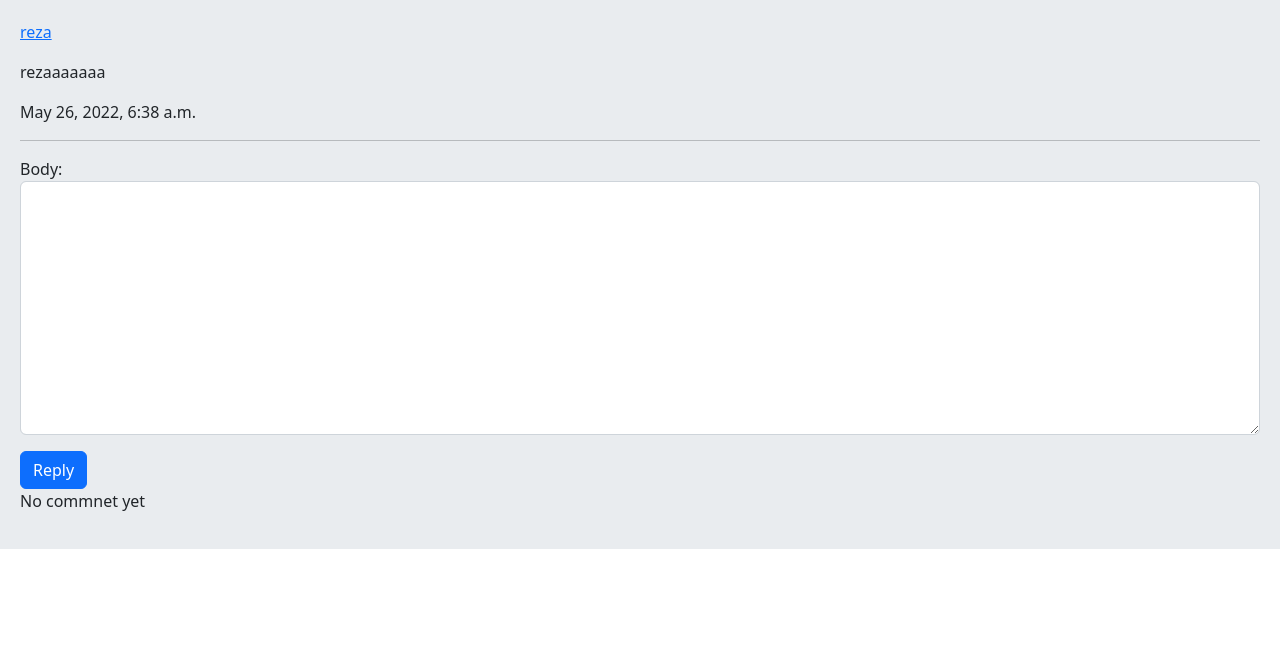
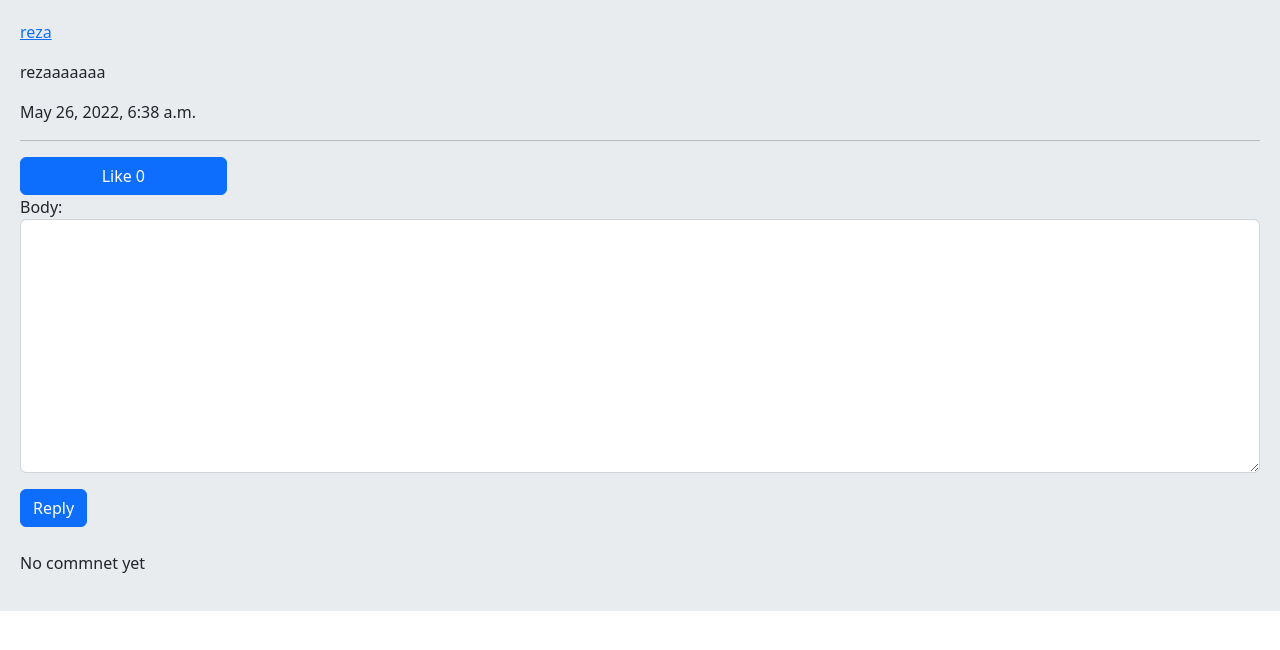
Before and after one commit to MRKazemnejad/django, a Django app: a page that uses home/templates/home/post.html in a window 1280 px wide. Shown: the part 56-706 px from the top of the page. Run offline with Django 4.2, Linux system fonts and the light colour scheme; a user stored in the database is signed in; data comes from the database, SQL or seed files in the repository; both versions use the stored data as it was after the commit.

Commit message:
add like and search part

```diff
--- a/home/admin.py
+++ b/home/admin.py
@@ -1,5 +1,5 @@
 from django.contrib import admin
-from .models import Post,Relation,Comment
+from .models import Post,Relation,Comment,PostLike
 
 # Register your models here.
 # admin.site.register(Post)
@@ -18,3 +18,6 @@ admin.site.register(Relation)
 class CommentAdmin(admin.ModelAdmin):
     list_display=('user','body','is_replay','post')
     raw_id_fields=('user','post','replay')
+
+
+admin.site.register(PostLike)
--- a/home/forms.py
+++ b/home/forms.py
@@ -16,3 +16,11 @@ class CommentFormView(forms.ModelForm):
         widgets={
             'body':forms.Textarea(attrs={'class':'form-control'})
         }
+
+class CommentReplayFormView(forms.ModelForm):
+    class Meta:
+        model=Comment
+        fields=('body',)
+
+class SearchFormView(forms.Form):
+    search=forms.CharField(max_length=200)
--- a/home/models.py
+++ b/home/models.py
@@ -17,6 +17,15 @@ class Post(models.Model):
 
     def get_absolute_url(self):
         return reverse('home:post',kwargs={'post_id':self.id,'post_slug':self.slug})
+    def like_count(self):
+        return self.post_like.count()
+
+    def can_like(self,user):
+        check_user=user.user_like.filter(post=self)
+        if check_user.exists():
+            return True
+        else:
+            return False
 
 
 class Relation(models.Model):
@@ -38,3 +47,11 @@ class Comment(models.Model):
 
     def __str__(self):
         return (f"{self.user.username}-{self.body}-{self.created}")
+
+
+class PostLike(models.Model):
+    user=models.ForeignKey(User,on_delete=models.CASCADE,related_name='user_like')
+    post=models.ForeignKey(Post,on_delete=models.CASCADE,related_name='post_like')
+
+    def __str__(self):
+        return f"{self.user.username} liked {self.post.slug}"
--- a/home/templates/home/index.html
+++ b/home/templates/home/index.html
@@ -1,6 +1,10 @@
 {% extends 'app/base.html' %}
 
 {% block content %}
+    <form method="get" action="">
+    {{ form.as_p }}
+    <input type="submit" value="Search">
+    </form>
 {#    {% if user.is_authenticated %}#}
     {% for post in posts %}
        <a href="{{ post.get_absolute_url }}">{{ post.body|truncatewords:50 }}--{{ post.created|date:"Y-j" }}</a>
--- a/home/templates/home/post.html
+++ b/home/templates/home/post.html
@@ -11,11 +11,13 @@
     <p>{{ post.created }}</p>
     <hr/>
     {% if request.user.is_authenticated %}
+        <a href="{% url 'home:like_view' post.id %}" class="{% if can_like %}disabled{% endif %} btn btn-primary col-md-2">Like {{ post.like_count }}</a>
         <form action="" method="post">
             {% csrf_token %}
             {{ form.as_p }}
             <input class="btn btn-primary" type="submit" value="Reply">
         </form>
+        <br>
     {% else %}
         <p class="alert alert-danger">You are not logged in</p>
     {% endif %}
@@ -23,9 +25,24 @@
         <div class="card bg-dark text-white">
             <p class="card_header">{{ comment.user.username }} | {{ comment.created|timesince }}</p>
             <p class="card_body ">{{ comment.body }}</p>
+        {% if user.is_authenticated %}
+            <form action="" method="post" style="display: none;">
+            {% csrf_token %}
+            {{ reply_form.as_p }}
+            <input type="submit" value="Reply">
+
+            </form>
+        {% endif %}
+        {% with replays=comment.replays.all %}
+            {% for replay in replays %}
+                <p class="bg-secondary m-2 p-2">{{ replay.user.name }}<br>{{ replay.body}}</p>
+            {% endfor %}
+        {% endwith %}
         </div>
+        <br>
     {% empty %}
         <p>No commnet yet</p>
     {% endfor %}
 
+
 {% endblock %}
--- a/home/urls.py
+++ b/home/urls.py
@@ -11,4 +11,6 @@ urlpatterns=[
     path('post/update/<int:post_id>/',views.UpdateView.as_view(),name='update_post'),
     path('follow/<int:user_id>/',views.FollowView.as_view(),name='follow'),
     path('unfollow/<int:user_id>/',views.UnFollowView.as_view(),name='unfollow'),
+    path('reply/<int:post_id>/<int:comment_id>/',views.ReplyView.as_view(),name='reply_view'),
+    path('like/<int:post_id>/',views.LikeView.as_view(),name='like_view'),
 ]
--- a/home/views.py
+++ b/home/views.py
@@ -1,25 +1,30 @@
 from django.shortcuts import render,redirect,get_object_or_404
 from django.views import View
-from .models import Post,Relation
+from .models import Post,Relation,Comment,PostLike
 from django.contrib.auth.mixins import LoginRequiredMixin
 from django.contrib import messages
-from .forms import PostUpdateView,CommentFormView
+from .forms import PostUpdateView,CommentFormView,CommentReplayFormView,SearchFormView
 from django.utils.text import slugify
 from django.contrib.auth.models import User
 from django.contrib.auth.decorators import login_required
 from django.utils.decorators import method_decorator
+from django.contrib.auth import authenticate
 
 # Create your views here.
 
 
 class HomeView(View):
+    form_class=SearchFormView
     def get(self,request):
         posts = Post.objects.all()
-        return render(request, 'home/index.html', {'posts': posts})
+        if request.GET.get('search'):
+            posts=posts.filter(body__icontains=request.GET.get('search'))
+        return render(request, 'home/index.html', {'posts': posts,'form':self.form_class})
 
 
 class PostView(View):
     form_class=CommentFormView
+    form_reply=CommentReplayFormView
     def setup(self,request,*args,**kwargs):
         self.post_instance = get_object_or_404(Post, pk=kwargs['post_id'], slug=kwargs['post_slug'])
         return super().setup(request,*args,**kwargs)
@@ -28,7 +33,10 @@ class PostView(View):
         # post=Post.objects.get(pk=post_id,slug=post_slug)
         # post=get_object_or_404(Post,pk=post_id,slug=post_slug)
         comments=self.post_instance.comment_post.filter(is_replay=False)
-        return render(request,'home/post.html',{'post':self.post_instance,'comments':comments,'form':self.form_class})
+        can_like=False
+        if request.user.is_authenticated and self.post_instance.can_like(request.user):
+            can_like=True
+        return render(request,'home/post.html',{'post':self.post_instance,'comments':comments,'form':self.form_class,'reply_form':self.form_reply,'can_like':can_like})
     @method_decorator(login_required)
     def post(self,request,*args,**kwargs):
         form=self.form_class(request.POST)
@@ -53,7 +61,6 @@ class DeleteView(LoginRequiredMixin,View):
 
 class UpdateView(LoginRequiredMixin,View):
     form_class=PostUpdateView
-
     def setup(self, request, *args, **kwargs):
         self.post_instans = Post.objects.get(pk=kwargs['post_id'])
         return super().setup(request,*args,**kwargs)
@@ -64,7 +71,6 @@ class UpdateView(LoginRequiredMixin,View):
             messages.error(request, 'you can not update post', 'error')
             return redirect('home:home')
         return super().dispatch(request,*args,**kwargs)
-
     def get(self,request,*args,**kwargs):
         post=self.post_instans
         form=self.form_class(instance=post)
@@ -107,3 +113,31 @@ class UnFollowView(LoginRequiredMixin,View):
         else:
             messages.error(request,'you did not follow this person yet!','error')
         return redirect('home:home')
+
+
+
+class ReplyView(LoginRequiredMixin,View):
+    form_reply = CommentReplayFormView
+    def post(self,request,post_id,comment_id):
+        post=get_object_or_404(Post,post_id)
+        comment=get_object_or_404(Comment,comment_id)
+        reply=self.form_reply(request.POST)
+        if reply.is_valid():
+            new_reply=reply.save(commit=False)
+            new_reply.post=post
+            new_reply.replay=comment
+            new_reply.is_replay=True
+            new_reply.save()
+            messages.success(request,'your reply added successfuly','success')
+        return redirect('home:post',post.id,post.slug)
+
+class LikeView(LoginRequiredMixin,View):
+    def get(self,request,post_id):
+        post=get_object_or_404(Post,id=post_id)
+        liked=PostLike.objects.filter(post=post,user=request.user)
+        if liked.exists():
+            messages.error(request,"liked already exists",'error')
+        else:
+            PostLike.objects.create(post=post,user=request.user)
+            messages.success(request,"you liked this post",'success')
+        return redirect('home:post',post.id,post.slug)
```
Also changed, not shown: db.sqlite3, home/migrations/0005_postlike.py (added).
